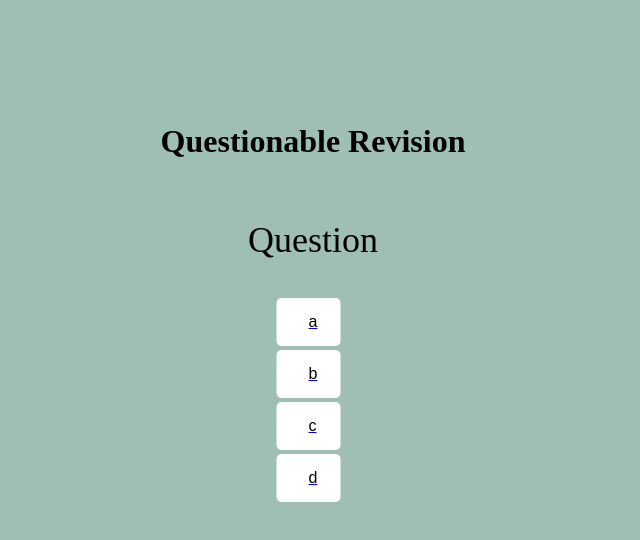
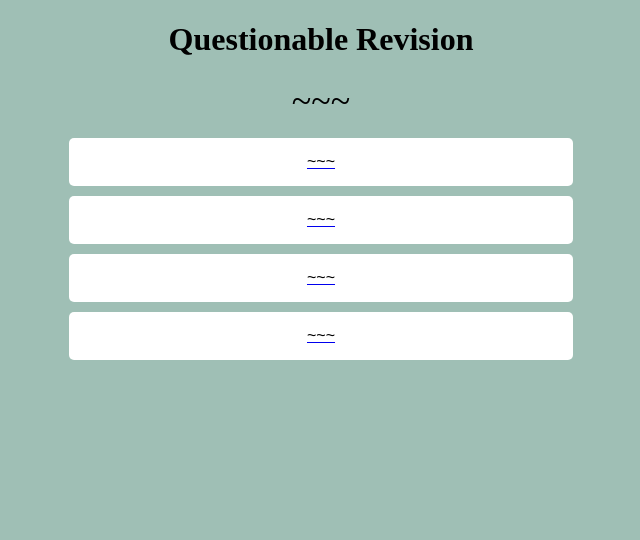
Before and after one commit to hrszpuk/QuestionableRevision, a website: page public/Q&A/question.html in a window 1280 px wide. Shown: the whole page, without its empty margins (327-967 px from the left). Drawn offline with Linux system fonts and the light colour scheme.

Commit message:
Adding javascript functions to update questions and answers

```diff
--- a/public/Q&A/answer.css
+++ b/public/Q&A/answer.css
@@ -1,25 +1,25 @@
 h1 {
-  position: fixed;
-  top: 15%;
-  left: 50%;
-  transform: translate(-50%, -50%);
+  display: flex;
+  justify-content: center;
+  text-align: center;
   font-family: 'Times New Roman', Times, serif;
 }
 
-h2 {
-  position: fixed;
-  top: 25%;
-  left: 50%;
-  transform: translate(-50%, -50%);
+p {
+  display: flex;
+  justify-content: center;
+  text-align: center;
   font-family: 'Times New Roman', Times, serif;
+
 }
+
 
 body {
   background-color: #9FBFB5;
 }
 
 .Answer {
-  position: fixed;
+  display: flex;
   text-align: center;
   font-size: 36px;
   top: 30%;
--- a/public/Q&A/question.css
+++ b/public/Q&A/question.css
@@ -1,39 +1,54 @@
 h1 {
-  position: fixed;
-  top: 15%;
-  left: 50%;
-  transform: translate(-50%, -50%);
+  display: flex;
+  justify-content: center;
+  text-align: center;
+  /* position: fixed; */
+  /* top: 15%; */
+  /* left: 50%; */
+  /* transform: translate(-50%, -50%); */
   font-family: 'Times New Roman', Times, serif;
 }
 
-h2 {
-  position: fixed;
-  top: 25%;
-  left: 50%;
-  transform: translate(-50%, -50%);
-  font-family: 'Times New Roman', Times, serif;
-}
 
 body {
   background-color: #9FBFB5;
+  width: 100%;
 }
 
 .Question {
-  position: fixed;
-  text-align: center;
-  font-size: 36px;
-  top: 30%;
-  left: 50%;
-  transform: translate(-50%, -50%);
+  #question-text {
+    text-align: center;
+    font-size: 36px;
+    /* position: fixed; */
+    /* top: 30%;
+    left: 50%;
+    transform: translate(-50%, -50%); */
+    display: flex;
+    justify-content: center;
+    /* align-items: center; */
+    /* width: fit-content; */
+    /* width: 100%; */
+
+  }
 
 }
 
+.Waiting {
+  display: flex;
+  justify-content: center;
+  text-align: center;
+}
+
 .Answer-List {
-  position: fixed;
-  top: 50%;
-  left: 50%;
-  transform: translate(-50%, -50%);
+
+  text-align: center;
+  display: block;
 }
+
+.border {
+  margin: 10px 10px;
+}
+
 
 .button {
   background-color: white;
@@ -45,10 +60,9 @@ body {
   text-decoration: none;
   display: block;
   font-size: 16px;
-  margin: 4px 2px;
+  margin: auto;
   cursor: pointer;
-  position: relative;
-  align-items: center;
-  justify-items: center;
+  /* align-items: center; */
+  /* justify-items: center; */
   width: 40%;
 }
--- a/public/Q&A/question.html
+++ b/public/Q&A/question.html
@@ -9,28 +9,55 @@
 </head>
 
 <body>
-  <div class="main">
   <div class="Title">
     <h1>Questionable Revision</h1>
   </div>
   <div class="Question">
-      <p>Question</p>
+    <p><span id="question-text"></span></p>
   </div>
   <div class="Answer-List">
+    <div class="border">
       <a href="waiting.html">
-        <button class="button">a</button>
+        <button class="button"><span id="answer-a"></span></button>
       </a>
+    </div>
+    <div class="border">
       <a href="waiting.html">
-        <button class="button">b</button>
+        <button class="button"><span id="answer-b"></span></button>
       </a>
+    </div>
+    <div class="border">
       <a href="waiting.html">
-        <button class="button">c</button>
+        <button class="button"><span id="answer-c"></span></button>
       </a>
+    </div>
+    <div class="border">
       <a href="waiting.html">
-        <button class="button">d</button>
+        <button class="button"><span id="answer-d"></span></button>
       </a>
     </div>
   </div>
 </body>
 
 </html>
+
+<script>
+  const question_text = document.getElementById('question-text')
+  question_text.textContent = "~~~"
+</script>
+<script>
+  const answer_text_a = document.getElementById('answer-a')
+  answer_text_a.textContent = "~~~"
+</script>
+<script>
+  const answer_text_b = document.getElementById('answer-b')
+  answer_text_b.textContent = "~~~"
+</script>
+<script>
+  const answer_text_c = document.getElementById('answer-c')
+  answer_text_c.textContent = "~~~"
+</script>
+<script>
+  const answer_text_d = document.getElementById('answer-d')
+  answer_text_d.textContent = "~~~"
+</script>
```
Also changed, not shown: public/Q&A/answer.html (+7 -9 lines), public/Q&A/waiting.html (+3 -7 lines). Lines whose indentation alone changed are shown as unchanged.
